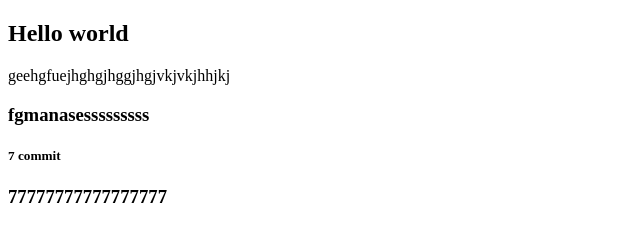
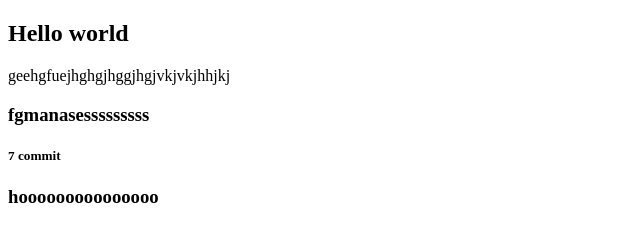
Before and after one commit to morggyogola/collaboration, a plain HTML site: page index.html in a window 1280 px wide. Shown: the full height of the page, 0-640 px from the left. Drawn offline with Linux system fonts and the light colour scheme.

Commit message:
9  commit

```diff
--- a/index.html
+++ b/index.html
@@ -10,6 +10,6 @@
     <p>geehgfuejhghgjhggjhgjvkjvkjhhjkj</p>
     <h3>fgmanasesssssssss</h3>
     <h5>7 commit</h5>
-    <h3>77777777777777777</h3>
+<h3>hooooooooooooooo</h3>
   </body>
 </html>
```
